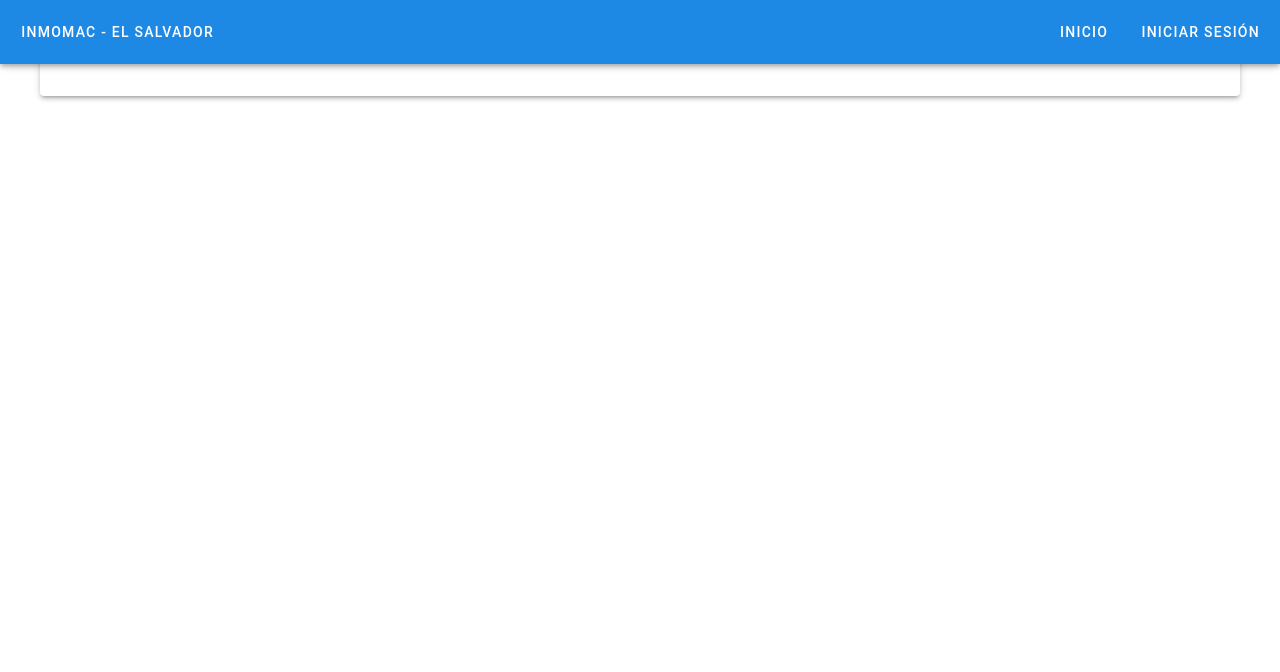
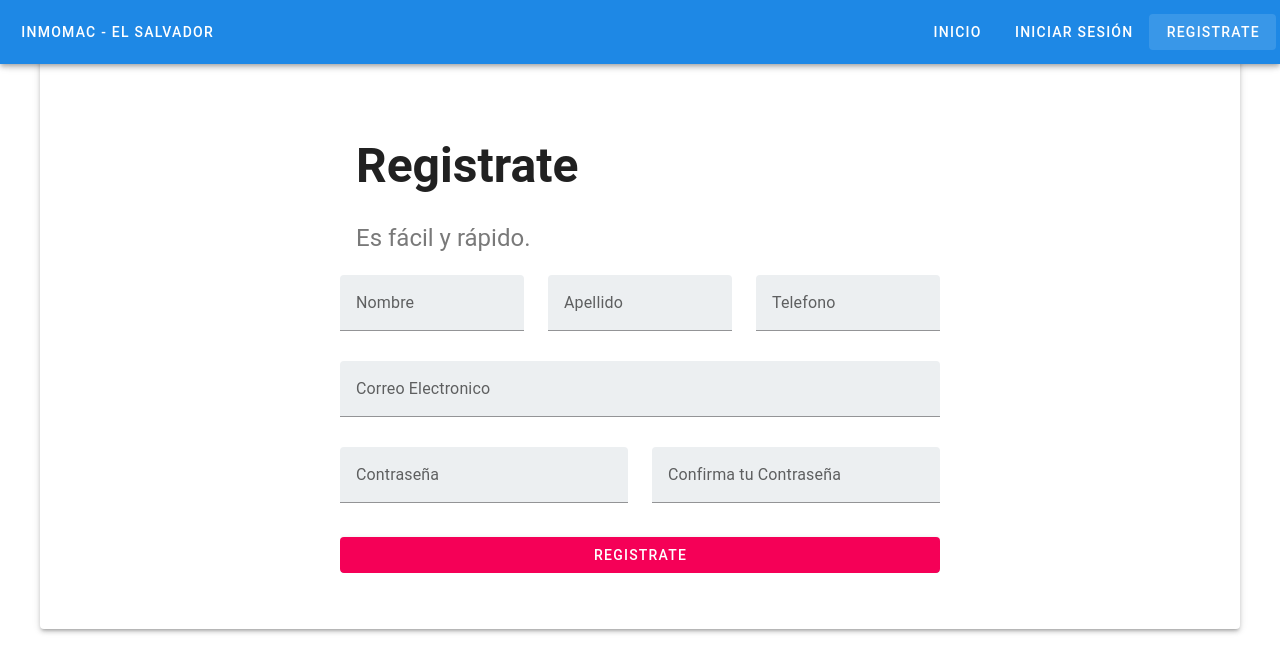
Before and after one commit to CesarMartinez23/Vue-Bienes-Raices, a Vue app: page /register in a window 1280 px wide. Shown: the top 672 px of the page. Built offline with nearby package versions, Linux system fonts and the light colour scheme.

Commit message:
Login & Register Layout Forms

```diff
--- a/src/App.vue
+++ b/src/App.vue
@@ -12,6 +12,7 @@ import { RouterLink, RouterView } from "vue-router";
         <template v-slot:append>
           <v-btn :to="{ name: 'home' }">Inicio</v-btn>
           <v-btn :to="{ name: 'login' }">Iniciar Sesi&oacute;n</v-btn>
+          <v-btn :to="{ name: 'register' }">Registrate</v-btn>
         </template>
       </v-app-bar>
       <v-main>
--- a/src/router/index.js
+++ b/src/router/index.js
@@ -13,6 +13,11 @@ const router = createRouter({
       path: '/login',
       name: 'login',
       component: () => import('../views/LoginView.vue')
+    },
+    {
+      path: '/register',
+      name: 'register',
+      component: () => import('../views/RegisterView.vue')
     }
   ]
 })
--- a/src/views/LoginView.vue
+++ b/src/views/LoginView.vue
@@ -1,7 +1,30 @@
 <script setup></script>
 
 <template>
-  <h1 class="text-center text-h3 font-weight-bold my-5">
-    Iniciar Sesi&oacute;n
-  </h1>
+  <v-card flat max-width="600" class="mx-auto my-10">
+    <v-card-title class="text-h3 font-weight-bold pb-4" tag="h3"
+      >Iniciar Sesi&oacute;n</v-card-title
+    >
+    <v-card-subtitle class="text-h5"
+      >Inicia Sesi&oacute;n con tu cuenta.</v-card-subtitle
+    >
+    <v-form class="mt-5">
+      <v-text-field
+        type="email"
+        label="Correo Electronico"
+        bg-color="blue-grey-lighten-5"
+        hint="Ej. example@example.com"
+      />
+
+      <v-text-field
+        type="password"
+        label="Contraseña"
+        bg-color="blue-grey-lighten-5"
+        hint="Ej. MySecuredPassword@123"
+        class="mt-2"
+      />
+
+      <v-btn block color="pink-accent-3 mt-3">Iniciar Sesi&oacute;n</v-btn>
+    </v-form>
+  </v-card>
 </template>
--- /dev/null
+++ b/src/views/RegisterView.vue
@@ -0,0 +1,73 @@
+<script setup></script>
+
+<template>
+  <v-card flat max-width="600" class="mx-auto my-10">
+    <v-card-title class="text-h3 font-weight-bold pb-4" tag="h3"
+      >Registrate</v-card-title
+    >
+    <v-card-subtitle class="text-h5"
+      >Es f&aacute;cil y r&aacute;pido.</v-card-subtitle
+    >
+    <v-form class="mt-5">
+      <v-row>
+        <v-col>
+          <v-text-field
+            type="text"
+            label="Nombre"
+            bg-color="blue-grey-lighten-5"
+            hint="Ej. Kevin"
+          />
+        </v-col>
+        <v-col>
+          <v-text-field
+            type="text"
+            label="Apellido"
+            bg-color="blue-grey-lighten-5"
+            hint="Ej. Luna"
+          />
+        </v-col>
+
+        <v-col>
+          <v-text-field
+            type="text"
+            label="Telefono"
+            bg-color="blue-grey-lighten-5"
+            hint="Ej. 2121-2828"
+          />
+        </v-col>
+      </v-row>
+
+      <v-text-field
+        type="email"
+        label="Correo Electronico"
+        bg-color="blue-grey-lighten-5"
+        hint="Ej. example@example.com"
+        class="mt-2"
+      />
+
+      <v-row>
+        <v-col>
+          <v-text-field
+            type="password"
+            label="Contraseña"
+            bg-color="blue-grey-lighten-5"
+            hint="Ej. MySecuredPassword@123"
+            class="mt-2"
+          />
+        </v-col>
+
+        <v-col>
+          <v-text-field
+            type="password"
+            label="Confirma tu Contraseña"
+            bg-color="blue-grey-lighten-5"
+            hint="Ej. MySecuredPassword@123"
+            class="mt-2"
+          />
+        </v-col>
+      </v-row>
+
+      <v-btn block color="pink-accent-3 mt-3">Registrate</v-btn>
+    </v-form>
+  </v-card>
+</template>
```
